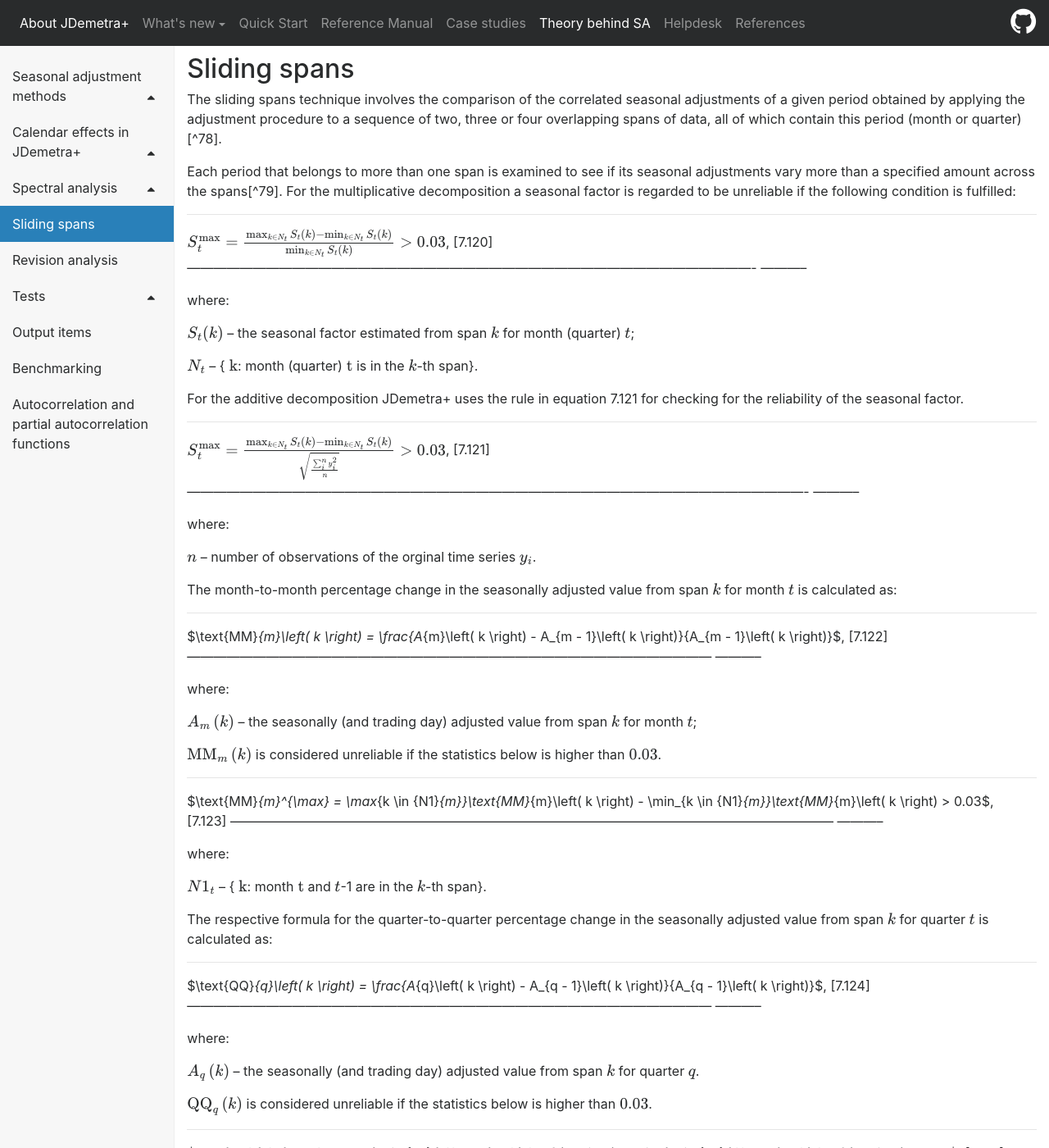
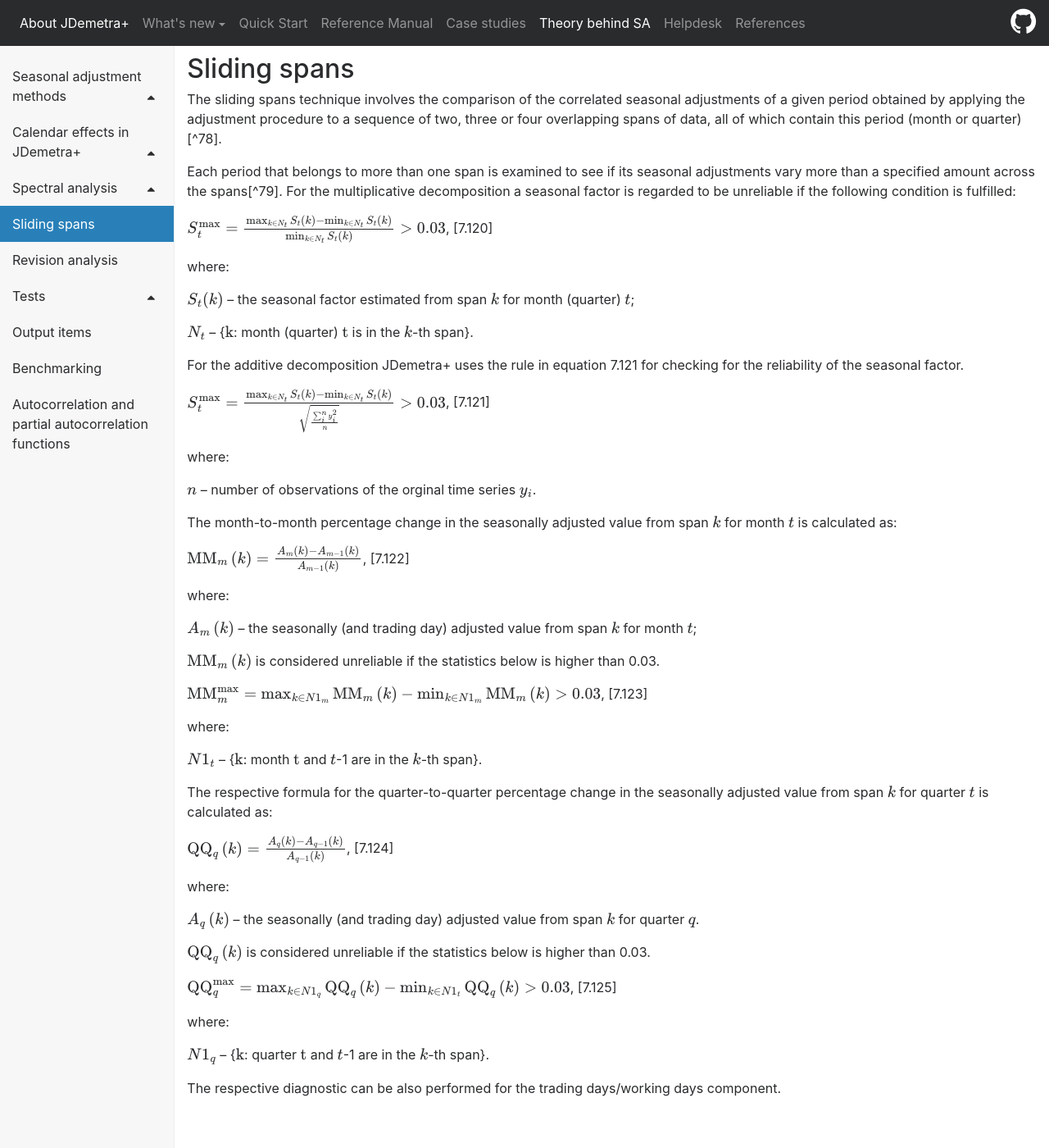
Before and after one commit to SylwiaGrudkowska/JDemetra-documentation, a Jekyll site: the page built from pages/theory/sliding_spans.md, in a window 1280 px wide and 1400 px high. Shown: the whole window at 82% size. Built offline with Jekyll 4.4.1, drawn with Linux system fonts in a browser that asks for light colours; nearby versions of some CDN libraries; formulas are drawn with MathJax 3; some of the changed text lies outside the part shown.

```diff
--- a/pages/theory/sliding_spans.md
+++ b/pages/theory/sliding_spans.md
@@ -15,24 +15,24 @@ seasonal adjustments vary more than a specified amount across the
 spans[^79]. For the multiplicative decomposition a seasonal factor is
 regarded to be unreliable if the following condition is fulfilled:
 
-  ---------------------------------------------------------------------------------------------------------------------------------- -----------
+
   $S_{t}^{\max} = \frac{\max_{k \in N_{t}}S_{t}\left( k \right) - \min_{k \in N_{t}}S_{t}(k)}{\min_{k \in N_{t}}S_{t}(k)} > 0.03$,   \[7.120\]
-  ---------------------------------------------------------------------------------------------------------------------------------- -----------
+
 
 where:
 
 $S_{t}(k)$ -- the seasonal factor estimated from span $k$ for month
 (quarter) $t$;
 
-$N_{t}$ -- {$\text{\ k}$: month (quarter)$\text{\ t}$ is in the $k$-th
+$N_{t}$ -- {$\text{k}$: month (quarter) $\text{t}$ is in the $k$-th
 span}.
 
 For the additive decomposition JDemetra+ uses the rule in equation 7.121
 for checking for the reliability of the seasonal factor.
 
-  ---------------------------------------------------------------------------------------------------------------------------------------------- -----------
+
   $S_{t}^{\max} = \frac{\max_{k \in N_{t}}S_{t}\left( k \right) - \min_{k \in N_{t}}S_{t}(k)}{\sqrt{\frac{\sum_{i}^{n}y_{i}^{2}}{n}}} > 0.03$,   \[7.121\]
-  ---------------------------------------------------------------------------------------------------------------------------------------------- -----------
+
 
 where:
 
@@ -41,9 +41,9 @@ $n$ -- number of observations of the orginal time series $y_{i}$.
 The month-to-month percentage change in the seasonally adjusted value
 from span $k$ for month $t$ is calculated as:
 
-  ------------------------------------------------------------------------------------------------------------------------ -----------
-  $\text{MM}_{m}\left( k \right) = \frac{A_{m}\left( k \right) - A_{m - 1}\left( k \right)}{A_{m - 1}\left( k \right)}$,   \[7.122\]
-  ------------------------------------------------------------------------------------------------------------------------ -----------
+
+ $$\text{MM}_{m}\left(k\right) = \frac{A_{m}\left(k\right) - A_{m - 1}\left(k\right)}{A_{m - 1}\left(k\right)}$$,   \[7.122\]
+
 
 where:
 
@@ -51,24 +51,28 @@ $A_{m}\left( k \right)$ -- the seasonally (and trading day) adjusted
 value from span $k$ for month $t$;
 
 $\text{MM}_{m}\left( k \right)$ is considered unreliable if the
-statistics below is higher than$\ 0.03$.
+statistics below is higher than 0.03.
 
-  ------------------------------------------------------------------------------------------------------------------------------------------ -----------
-  $\text{MM}_{m}^{\max} = \max_{k \in {N1}_{m}}\text{MM}_{m}\left( k \right) - \min_{k \in {N1}_{m}}\text{MM}_{m}\left( k \right) > 0.03$,   \[7.123\]
-  ------------------------------------------------------------------------------------------------------------------------------------------ -----------
+
+$$
+\text{MM}_{m}^{\max} = \max_{k \in {N1}_{m}}\text{MM}_{m}\left( k \right) - \min_{k \in {N1}_{m}}\text{MM}_{m}\left( k \right) > 0.03
+$$,   \[7.123\]
+
 
 where:
 
-${N1}_{t}$ -- {$\text{\ k}$: month$\text{\ t}$ and $t$-1 are in the
+${N1}_{t}$ -- {$\text{k}$: month $\text{t}$ and $t$-1 are in the
 $k$-th span}.
 
 The respective formula for the quarter-to-quarter percentage change in
 the seasonally adjusted value from span $k$ for quarter $t$ is
 calculated as:
 
-  ------------------------------------------------------------------------------------------------------------------------ -----------
-  $\text{QQ}_{q}\left( k \right) = \frac{A_{q}\left( k \right) - A_{q - 1}\left( k \right)}{A_{q - 1}\left( k \right)}$,   \[7.124\]
-  ------------------------------------------------------------------------------------------------------------------------ -----------
+
+$$
+\text{QQ}_{q}\left( k \right) = \frac{A_{q}\left( k \right) - A_{q - 1}\left( k \right)}{A_{q - 1}\left( k \right)}
+$$,   \[7.124\]
+
 
 where:
 
@@ -76,15 +80,17 @@ $A_{q}\left( k \right)$ -- the seasonally (and trading day) adjusted
 value from span $k$ for quarter $q$.
 
 $\text{QQ}_{q}\left( k \right)$ is considered unreliable if the
-statistics below is higher than$\ 0.03$.
+statistics below is higher than 0.03.
 
-  ------------------------------------------------------------------------------------------------------------------------------------------ -----------
-  $\text{QQ}_{q}^{\max} = \max_{k \in {N1}_{q}}\text{QQ}_{q}\left( k \right) - \min_{k \in {N1}_{t}}\text{QQ}_{q}\left( k \right) > 0.03$,   \[7.125\]
-  ------------------------------------------------------------------------------------------------------------------------------------------ -----------
+
+$$
+\text{QQ}_{q}^{\max} = \max_{k \in {N1}_{q}}\text{QQ}_{q}\left( k \right) - \min_{k \in {N1}_{t}}\text{QQ}_{q}\left( k \right) > 0.03
+$$,   \[7.125\]
+
 
 where:
 
-${N1}_{q}$ -- {$\text{\ k}$: quarter$\text{\ t}$ and $t$-1 are in the
+${N1}_{q}$ -- {$\text{k}$: quarter $\text{t}$ and $t$-1 are in the
 $k$-th span}.
 
 The respective diagnostic can be also performed for the trading
```
Also changed, not shown: pages/theory/revisions.md (+24 -14 lines), 1 other file.
